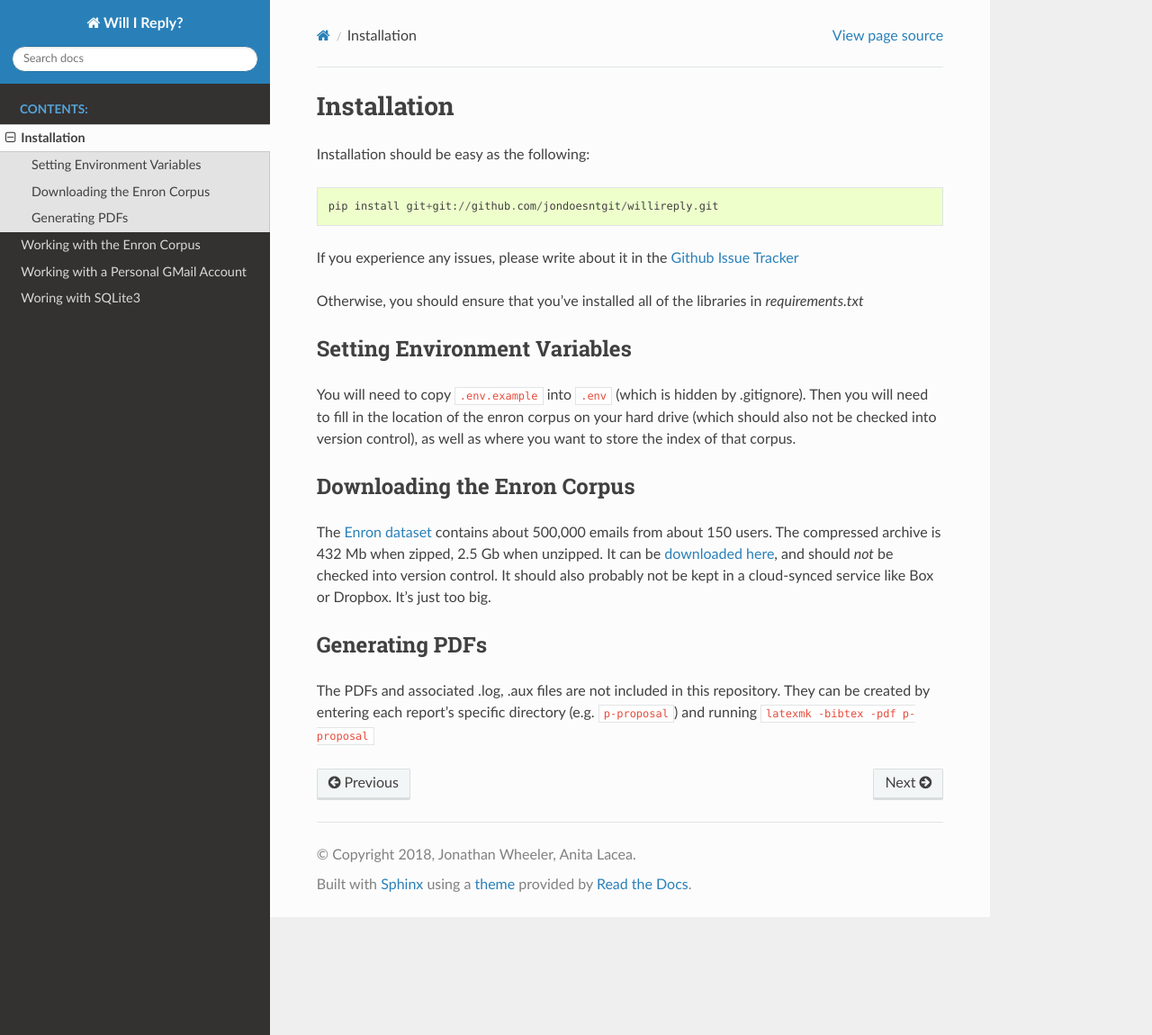
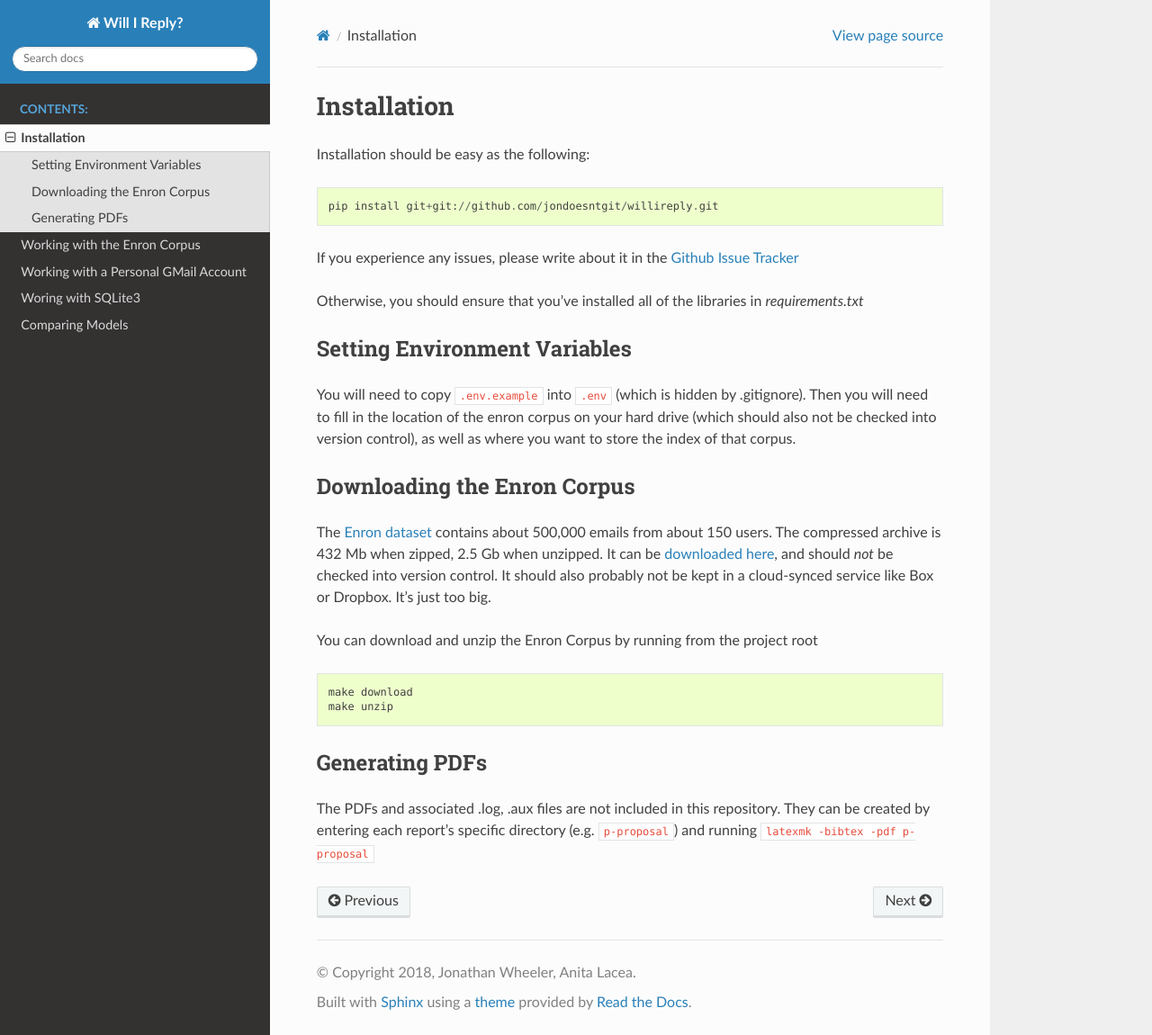
Before and after one commit to jondoesntgit/email-response-predictor, a Sphinx documentation site: the page built from docs/installation.rst, in a window 1280 px wide and 1150 px high. Shown: the whole window at 90% size. Built offline with Sphinx 7.4.7 and the Read the Docs theme 2.0.0, drawn with Linux system fonts in a browser that asks for light colours.

Commit message:
Updated docs (and fixed bugs along the way)

```diff
--- a/docs/enron.rst
+++ b/docs/enron.rst
@@ -34,3 +34,9 @@ You may find that this takes a significant amount of time (several hours). If yo
    >>> enron.label('allen-p')
    >>> enron.is_labeled('allen-p')
    True
+
+This can also be done from the project root by running
+
+.. code::
+
+   make index
--- a/docs/index.rst
+++ b/docs/index.rst
@@ -21,6 +21,7 @@ The repository structure modeled after this `template <https://drivendata.github
    enron
    gmail
    sqlite3
+   comparing_models
 
 
 Indices and tables
--- a/docs/installation.rst
+++ b/docs/installation.rst
@@ -23,6 +23,13 @@ Downloading the Enron Corpus
 
 The `Enron dataset <https://www.cs.cmu.edu/~./enron/>`_ contains about 500,000 emails from about 150 users. The compressed archive is 432 Mb when zipped, 2.5 Gb when unzipped. It can be `downloaded here <https://www.cs.cmu.edu/~./enron/enron_mail_20150507.tar.gz>`_, and should *not* be checked into version control. It should also probably not be kept in a cloud-synced service like Box or Dropbox. It's just too big.
 
+You can download and unzip the Enron Corpus by running from the project root
+
+.. code::
+
+   make download
+   make unzip
+
 Generating PDFs
 ---------------
 
```
Also changed, not shown: docs/comparing_models.rst (added, +64 -0 lines), 3 other files.
